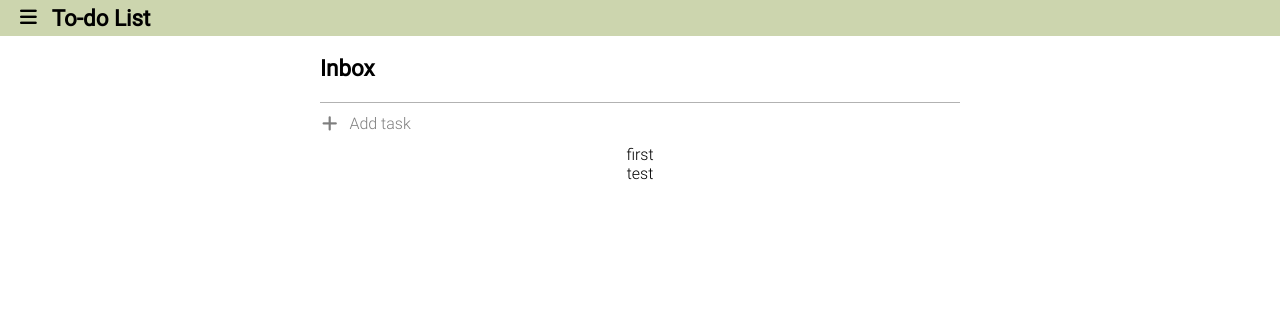
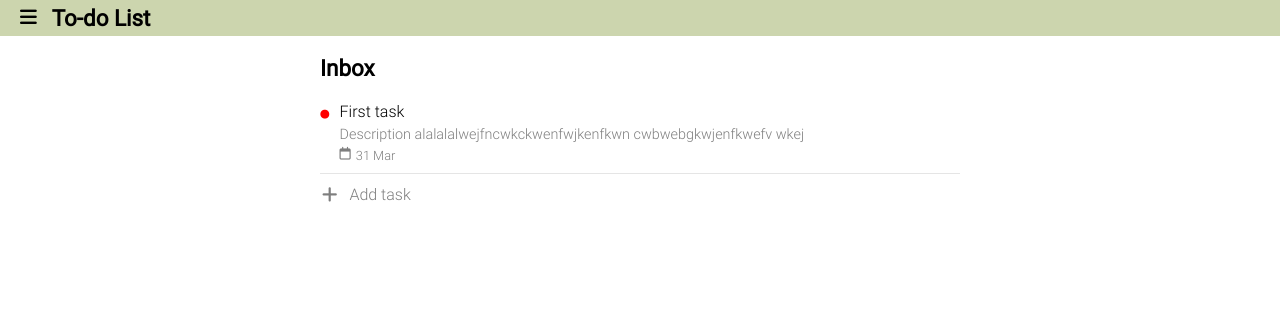
Before and after one commit to leuchtend5/To-do-list, a website built with webpack: page src/index.html in a window 1280 px wide. Built offline with nearby package versions, Linux system fonts and the light colour scheme.

Commit message:
add task style

```diff
--- a/src/index.html
+++ b/src/index.html
@@ -79,15 +79,27 @@
       </section>
       <section class="content">
         <div class="menu-title">Inbox</div>
-        <div class="user-tasks"></div>
+        <div class="user-tasks">
+          <div class="task-wrapper">
+            <span>⏺</span>
+            <div>
+              <p>First task</p>
+              <p class="task-desc">
+                Description alalalalwejfncwkckwenfwjkenfkwn cwbwebgkwjenfkwefv wkej
+              </p>
+              <div class="task-date">
+                <i class="fa-regular fa-calendar"></i>
+                <p>31 Mar</p>
+              </div>
+            </div>
+          </div>
+        </div>
         <div class="add-task">
           <span>
             <i class="fa-solid fa-plus"></i>
           </span>
           <p>Add task</p>
         </div>
-        <p>first</p>
-        <p>test</p>
         <div class="task-input">
           <div class="task-name">
             <input type="text" id="task-name" placeholder="Task name" />
--- a/src/styles/scss/modules/_main-content.scss
+++ b/src/styles/scss/modules/_main-content.scss
@@ -154,6 +154,35 @@
   .user-tasks {
     margin-top: var(--top-title);
     width: var(--width-title);
+    padding-bottom: 10px;
+
+    .task-wrapper {
+      display: flex;
+      gap: 10px;
+
+      & > div {
+        display: flex;
+        flex-direction: column;
+        gap: 5px;
+      }
+
+      .task-date {
+        display: flex;
+        gap: 5px;
+        font-size: 0.8rem;
+        opacity: 0.5;
+      }
+
+      .task-desc {
+        opacity: 0.5;
+        font-size: 0.9rem;
+      }
+    }
+
+    span {
+      font-size: 1.2rem;
+      color: red;
+    }
   }
 
   .add-task {
@@ -162,7 +191,7 @@
     align-items: center;
     gap: 10px;
     cursor: pointer;
-    border-top: 1px solid rgba($color: #000000, $alpha: 0.3);
+    border-top: 1px solid rgba($color: #000000, $alpha: 0.1);
     padding: 10px 0;
 
     p {
```
Also changed, not shown: src/styles/css/main.css, 1 other file.
